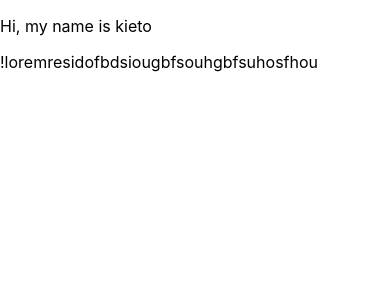
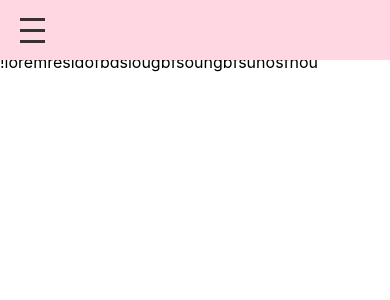
Before and after one commit to ryanngu023/embroiderme, a React (Create React App) app: page / in a window 390 px wide. Shown: the top 300 px of the page. Built offline with nearby package versions, Linux system fonts and the light colour scheme.

Commit message:
barebones hamburger menu

```diff
--- a/src/components/App.js
+++ b/src/components/App.js
@@ -3,12 +3,14 @@ import {Routes, Route} from 'react-router-dom';
 import Home from './pages/home.js';
 import About from './pages/about.js';
 import FAQ from './pages/faq.js';
+import Navbar from './Navbar.js';
 
 function App() {
   return (
     <div>
-      {/* NavBar
-          Header if needed */}
+      <header>
+        <Navbar />
+      </header>
       <main>
         <Routes>
           <Route index element={<Home />} />
--- /dev/null
+++ b/src/components/Navbar.js
@@ -0,0 +1,38 @@
+import React, {useState} from 'react';
+
+import { NavLink } from "react-router-dom";
+
+export default function Navbar(props) {
+    const [menuState, setMenuState] = useState(false);
+
+    const handleMenuToggle = () => {
+        setMenuState(!menuState);
+    }
+
+    return (
+        <nav>
+            {menuState && (
+                <div className='sidebar'>
+                    <div className='topSection'>
+                        <div className="close" onClick={handleMenuToggle}>
+                            <div className='line'></div>
+                        </div>
+                    </div>
+                    <ul className='nav-links'>
+                        <li><NavLink onClick={handleMenuToggle} to="/shop">Shop</NavLink></li>
+                        <li><NavLink onClick={handleMenuToggle} to="/about">About</NavLink></li>
+                        <li><NavLink onClick={handleMenuToggle} to="/faq">FAQ</NavLink></li>
+                        <li><NavLink onClick={handleMenuToggle} to="/contact">Contact</NavLink></li>
+                    </ul>
+                </div>
+            )}
+        <div className='navbar'>
+            <div className="hamburger" onClick={handleMenuToggle}>
+                <div className='line'></div>
+                <div className='line'></div>
+                <div className='line'></div>
+            </div>
+        </div>
+    </nav>
+    )
+}
--- a/src/style.css
+++ b/src/style.css
@@ -11,3 +11,68 @@ code {
   font-family: source-code-pro, Menlo, Monaco, Consolas, 'Courier New',
     monospace;
 }
+
+.navbar {
+  position: fixed;
+  top: 0;
+  left: 0;
+  width: 100%;
+  height: 60px;
+  background-color: #FFD7E2;
+  display: flex;
+  align-items: center;
+  justify-content: space-between;
+  z-index: 1;
+  padding: 0 20px;
+  transition: transform 0.3s ease;
+}
+
+.hamburger {
+  display: flex;
+  flex-direction: column;
+  cursor: pointer;
+}
+
+.line {
+  width: 25px;
+  height: 3px;
+  background-color: #333;
+  margin: 4px 0;
+}
+
+.sidebar {
+  background-color: #d9d9d9;
+  margin: 0;
+  position: absolute;
+  top: 0;
+  height: 80vh;
+  width: 65vw;
+  z-index: 2;
+}
+
+.close {
+  position: absolute;
+  right: 0;
+  top: 2%;
+  padding: 1rem;
+}
+
+.nav-links {
+  margin: 0;
+  font-size: 32px;
+  list-style: none;
+  display: flex;
+  flex-direction: column;
+  justify-content: space-between;
+  padding: 1rem;
+}
+
+.nav-links li {
+  margin: 0 10px;
+  padding: 1rem;
+}
+
+.nav-links li a {
+  text-decoration: none;
+  color: #333;
+}
```
Lines whose indentation alone changed are shown as unchanged.
